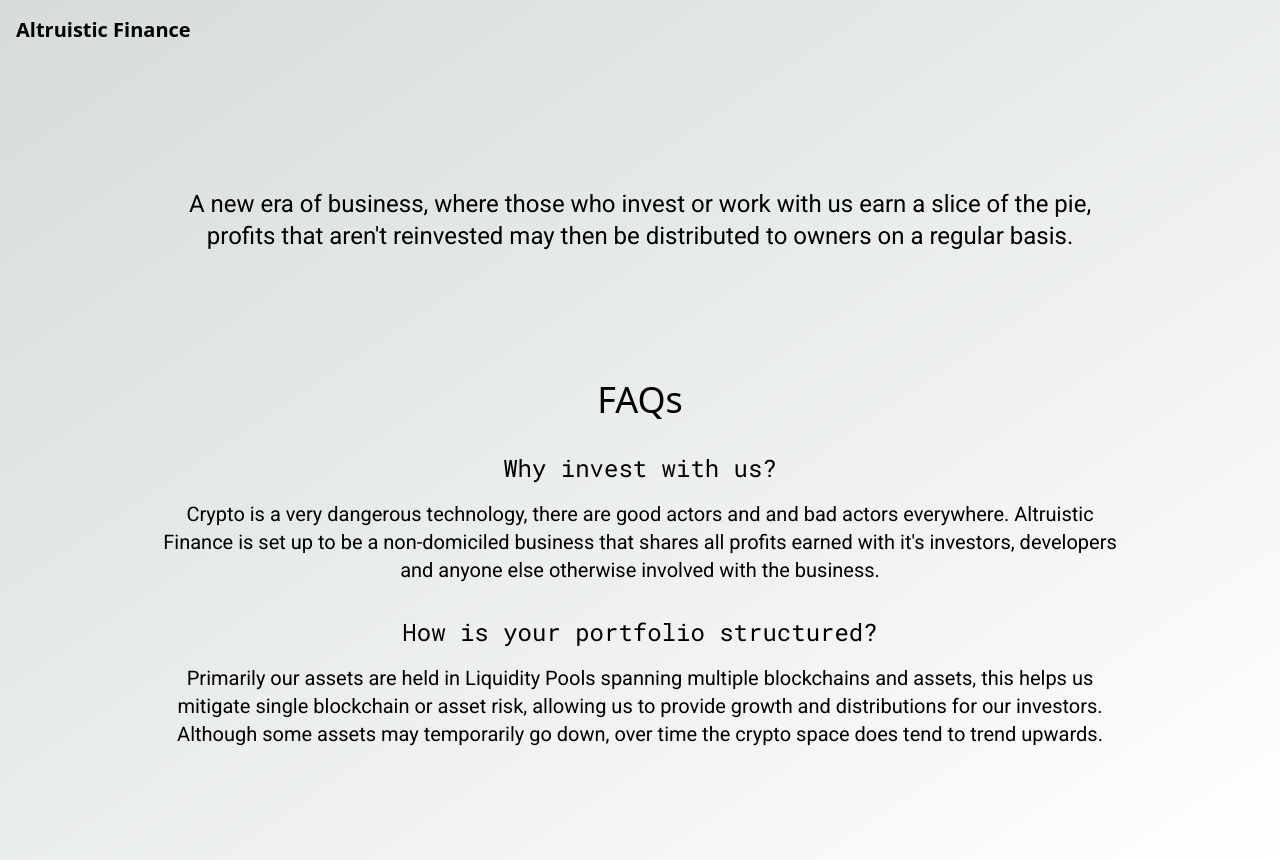
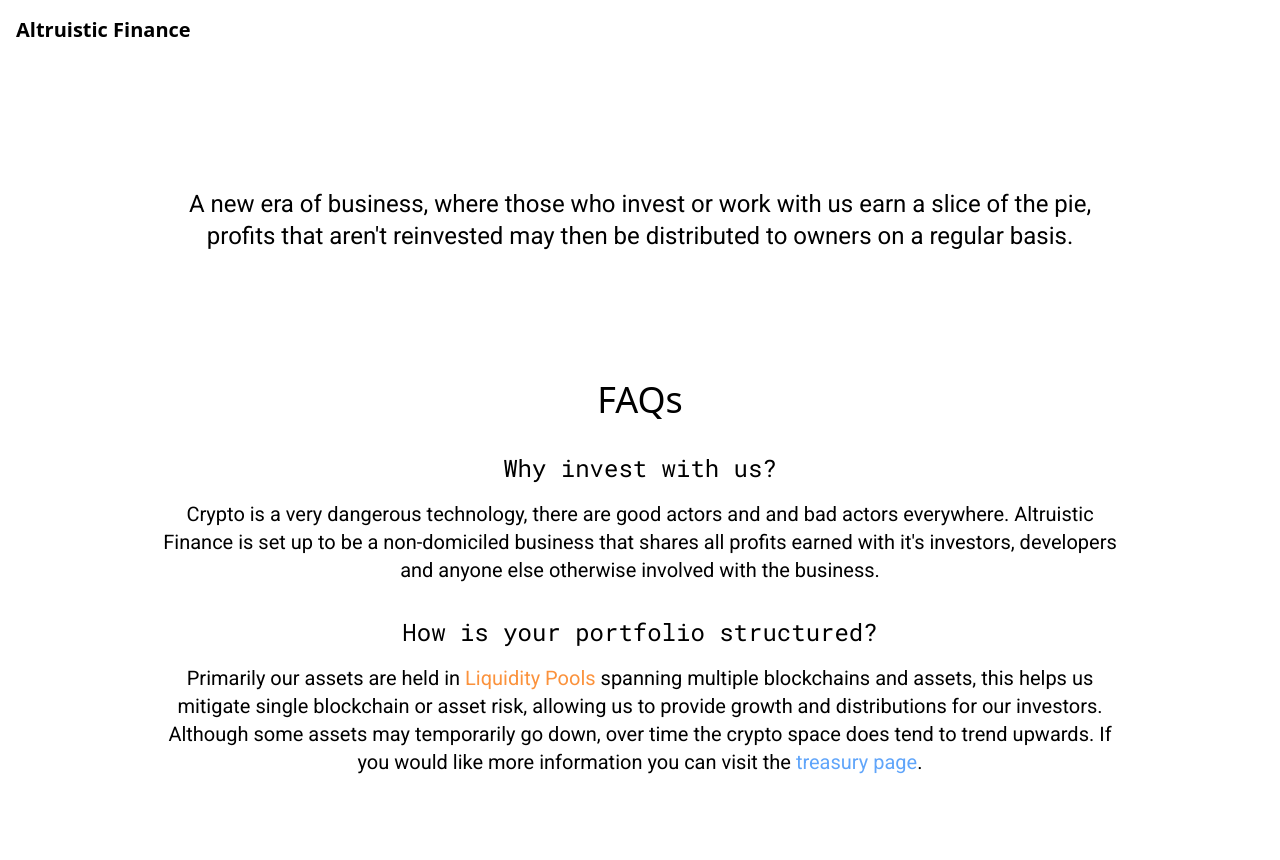
Before and after one commit to AltruisticFinance/website, a Next.js app: page / in a window 1280 px wide. Built offline with nearby package versions, Linux system fonts and the light colour scheme.

Commit message:
Add more information.

```diff
--- /dev/null
+++ b/app/classes/lp.ts
@@ -0,0 +1,19 @@
+interface LPAsset {
+    name: string;
+    price: number;
+    amountHeld: number;
+}
+
+interface LPPointInTimeValue {
+    date: string;
+    asset1: LPAsset;
+    asset2: LPAsset;
+}
+
+class LP {
+    data: LPPointInTimeValue[]
+
+    constructor() {
+        this.data = []
+    }
+}
--- a/app/globals.css
+++ b/app/globals.css
@@ -2,11 +2,11 @@
 @tailwind components;
 @tailwind utilities;
 
-:root {
+/* :root {
   --foreground-rgb: 0, 0, 0;
   --background-start-rgb: 214, 219, 220;
   --background-end-rgb: 255, 255, 255;
-}
+} */
 
 @media (prefers-color-scheme: dark) {
   :root {
@@ -26,6 +26,12 @@
     rgb(var(--background-start-rgb));
 }
 
+@layer base {
+  a:not(nav a) {
+    @apply text-blue-400;
+  }
+}
+
 @layer utilities {
   .text-balance {
     text-wrap: balance;
--- a/app/page.tsx
+++ b/app/page.tsx
@@ -1,4 +1,6 @@
 import { Inter, Roboto, Roboto_Mono } from "next/font/google";
+import Link from "next/link";
+
 const roboto = Roboto({ weight: '400', subsets: ["latin"] });
 const robotoMono = Roboto_Mono({ weight: '400', subsets: ["latin"] });
 
@@ -38,7 +40,7 @@
       </FAQSection>
 
       <FAQSection title="How is your portfolio structured?">
-        Primarily our assets are held in Liquidity Pools spanning multiple blockchains and assets, this helps us mitigate single blockchain or asset risk, allowing us to provide growth and distributions for our investors. Although some assets may temporarily go down, over time the crypto space does tend to trend upwards.
+        Primarily our assets are held in <span className="text-orange-400">Liquidity Pools</span> spanning multiple blockchains and assets, this helps us mitigate single blockchain or asset risk, allowing us to provide growth and distributions for our investors. Although some assets may temporarily go down, over time the crypto space does tend to trend upwards. If you would like more information you can visit the <Link href='/treasury'>treasury page</Link>.
       </FAQSection>
 
     </main>
--- /dev/null
+++ b/app/treasury/page.tsx
@@ -0,0 +1,9 @@
+export default function Page() {
+    return (
+        <main className="flex min-h-screen flex-col items-center">
+            <h1 className="text-4xl">Treasury</h1>
+
+            <p className="my-4">Currently our treasury is empty while we build our portfolio and acquire assets.</p>
+        </main>
+    )
+}
```
